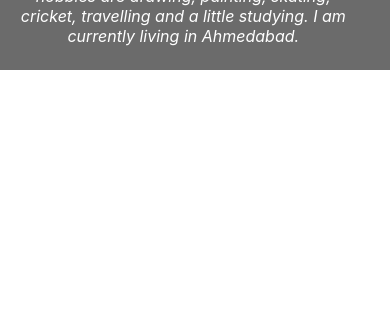
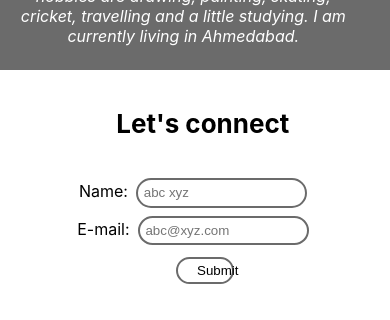
Before and after one commit to khushali77/P2-Portfolio-app, a React (Create React App) app: page / in a window 390 px wide. Shown: the part 1934-2254 px from the top of the page. Before the commit the page ends 2004 px from the top, so only its background shows below. Built offline with nearby package versions, Linux system fonts and the light colour scheme.

Commit message:
added the form section

```diff
--- a/src/App.css
+++ b/src/App.css
@@ -70,7 +70,7 @@
 }
 
 .connect img:hover{
-  box-shadow: 4px 3px 23px -10px rgba(0,0,0,0.73);
+  box-shadow: inset 4px 4px 5px rgba(51, 51, 51, 0.226);
 }
 
 .information{
@@ -84,6 +84,47 @@
 .infodesc{
   width: 90%;
   padding: 2%;
+}
+
+.makeform{
+  background-color: rgb(255, 255, 255);
+  text-align: center;
+}
+
+form{
+  padding-top:1%;
+  padding-bottom: 5%;
+}
+
+input{
+  margin: 1%;
+  padding: 0.7%;
+  width: 20%;
+  border-radius: 100px;
+  border: solid 2px rgb(107, 107, 107);
+}
+
+.makeform button{
+  padding: 0.7% 5%;
+  border-radius: 100px;
+  box-shadow: none;
+  margin-top: 2%;
+  width: 15%;
+  margin-left: 3.2%;
+  border: 2px solid rgb(107, 107, 107);
+  background-color: white;
+  /* box-shadow:-4px -4px 5px rgba(255,255,255,0.28),4px 4px 5px rgba(51, 51, 51, 0.226); */
+}
+
+.makeform button:hover{
+  box-shadow: inset 4px 4px 5px rgba(51, 51, 51, 0.226);
+  border:solid 2px rgb(107, 107, 107);
+}
+
+
+.makeform h4{
+  font-size: 26px;
+  margin-left: 3%;
 }
 
 @media(max-width:900px){
@@ -107,4 +148,25 @@
     justify-self: center;
     margin-left: 10%;
   }
+
+  form{
+    padding-bottom: 10%;
+  }
+
+  input{
+    padding: 1.4%;
+    width: 40%;
+    border: solid 2px rgb(107, 107, 107);
+  }
+
+  .makeform button{
+    margin-left: 5%;
+    padding-top: 1%;
+    padding-bottom: 1%;
+  }
+
+  .makeform h4{
+    margin-left: 4%;
+  }
+
 }
--- a/src/components/home.jsx
+++ b/src/components/home.jsx
@@ -2,6 +2,7 @@ import React from "react";
 import {data} from "../profileData";
 import Profile from "../components/profile";
 import Information from "../components/information";
+import MakeForm from "../components/makeform";
 
 function Home(){
     return(
@@ -11,6 +12,7 @@ function Home(){
             <img className="profilephoto" src={data.img} alt="Profilephoto"/>
         </div>
         <Information/>
+        <MakeForm/>
         </>
     );
 }
--- /dev/null
+++ b/src/components/makeform.jsx
@@ -0,0 +1,16 @@
+import React from "react";
+
+function MakeForm(){
+    return(
+        <div className="makeform">
+        <form>
+            <h4>Let's connect</h4>
+            Name: <input type="text" className="name" placeholder="abc xyz"/><br/>
+            E-mail: <input type="email" className="email" placeholder="abc@xyz.com"/><br/>
+            <button type="Submit">Submit</button>
+        </form>
+        </div>
+    );
+}
+
+export default MakeForm;
```
Also changed, not shown: 1 other file (tests, documents, lock files or other folders).
